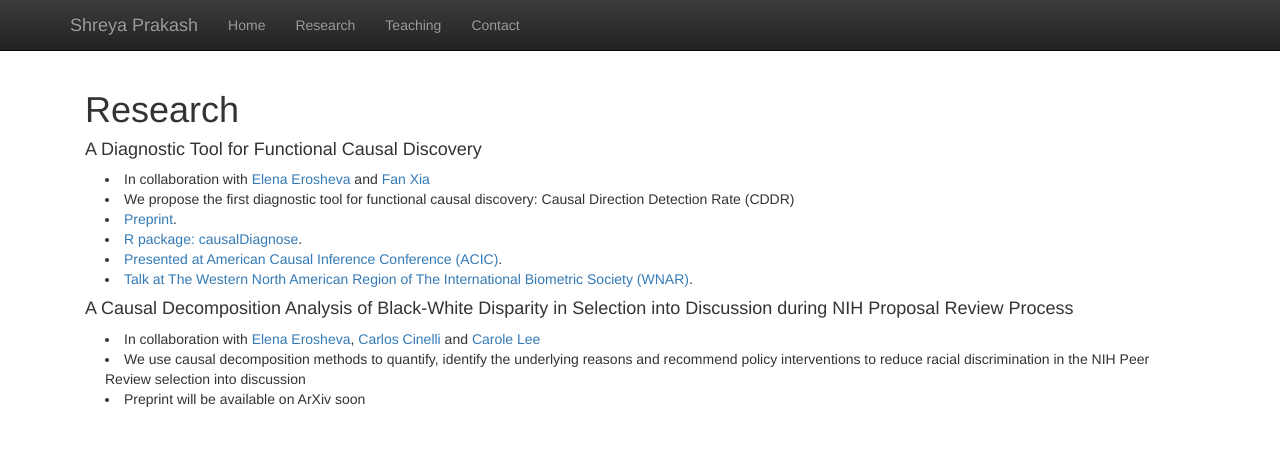
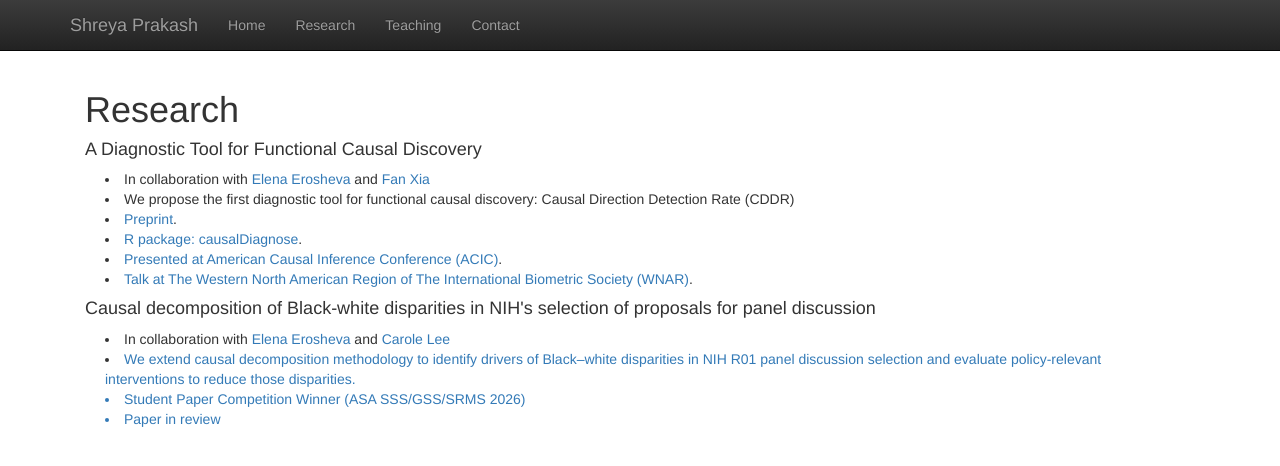
Before and after one commit to shreyap18/shreyap18.github.io, a Jekyll site: the page built from research.html, in a window 1280 px wide. Shown: the top 466 px of the page. Built offline with Jekyll 4.4.1, drawn with Linux system fonts in a browser that asks for light colours; nearby versions of some CDN libraries; library files that are not in the unit come from our copies.

Commit message:
updating CV and research page

```diff
--- a/index.html
+++ b/index.html
@@ -36,7 +36,7 @@ title: 'Shreya Prakash'
         Statistics</a>
       at the University of Washington advised by <a href="https://sites.stat.washington.edu/elena/"target="_blank">Elena Erosheva</a>. I am broadly interested in causal inference, causal discovery, and fairness. In my PhD, I develop methodologies for causal fairness and causal discovery, focusing on applications in the social sciences.      <br />
       <br />
-      During my PhD, I completed two Applied Scientist internships at Amazon. In Summer 2024, I developed novel Bayesian methods to reduce noise in feature-impact estimates for A/B tests within Weblab, Amazon's internal experimentation platform that supports over 100K large-scale experiments each year. In Summer 2025, I developed instrumental-variable survival models to study causal factors driving workforce attrition as part of the Execution Planning Science (EPS) team, which develops science solutions for labor planning and operations optimization in Last Mile delivery.      <br />
+      During my PhD, I completed two Applied Scientist internships at Amazon. In Summer 2024, I developed novel Bayesian methods to reduce noise in feature-impact estimates for A/B tests within Weblab, Amazon's internal experimentation platform that supports over 100K large-scale experiments each year. My work is currently in production. In Summer 2025, I developed instrumental-variable survival models to study causal factors driving workforce attrition as part of the Execution Planning Science (EPS) team, which develops science solutions for labor planning and operations optimization in Last Mile delivery.      <br />
       <br />
       Before coming to UW, I worked as a data scientist at <a href="https://www.marinusanalytics.com/" target="_blank">Marinus Analytics</a>. Here, I analyzed time series data from unstructured child welfare case records to identify factors associated with child removals and reunifications in the child welfare system. Additionally, I implemented spam filters and underage person detection algorithms in TraffickJam, an application that supports law enforcement by analyzing human trafficking advertisement data to identify victims and traffickers.      <br />
       <br />
--- a/research.html
+++ b/research.html
@@ -22,14 +22,16 @@ title: 'Research'
         <li style="padding:0px;margin:0px 20px 0px;"> <a href="talks/WNAR_23.pdf" target="_blank">Talk at The Western North American Region of The International Biometric Society (WNAR)</a>. </li>
 </p>
 
-<h4>A Causal Decomposition Analysis of Black-White Disparity in Selection into Discussion during NIH Proposal Review Process</h4>
+<h4>Causal decomposition of Black-white disparities in NIH's selection of proposals for panel discussion</h4>
 <p class="content" style="padding:0px;margin:0px 20px 0px;">
         <li style="padding:0px;margin:0px 20px 0px;"> In collaboration with <a href="https://stat.uw.edu/about-us/people/elena-erosheva"
-                        target="_blank">Elena Erosheva</a>, <a href="https://stat.uw.edu/about-us/people/carlos-cinelli"
-                        target="_blank">Carlos Cinelli</a> and <a href="https://phil.washington.edu/people/carole-lee"
-                        target="_blank">Carole Lee</a> </li>
-        <li style="padding:0px;margin:0px 20px 0px;"> We use causal decomposition methods to quantify, identify the underlying reasons and recommend policy interventions to reduce racial discrimination in the NIH Peer Review selection into discussion</li>
+                        target="_blank">Elena Erosheva</a> and <a href="https://stat.uw.edu/about-us/people/elena-erosheva"
+                        target="_blank">Carole Lee</a> <a href="https://phil.washington.edu/people/carole-lee" </li>
+        <li style="padding:0px;margin:0px 20px 0px;"> We extend causal decomposition methodology to identify drivers of Black–white disparities in NIH R01 panel discussion selection and evaluate policy-relevant interventions to reduce those disparities.</li>
         </li>
-        <li style="padding:0px;margin:0px 20px 0px;"> Preprint will be available on ArXiv soon </li>
+        <li style="padding:0px;margin:0px 20px 0px;"> Student Paper Competition Winner (ASA SSS/GSS/SRMS 2026) </li>
+        </li>
+        </li>
+        <li style="padding:0px;margin:0px 20px 0px;"> Paper in review </li>
         </li>
 </p>
```
Also changed, not shown: 11 other files.
